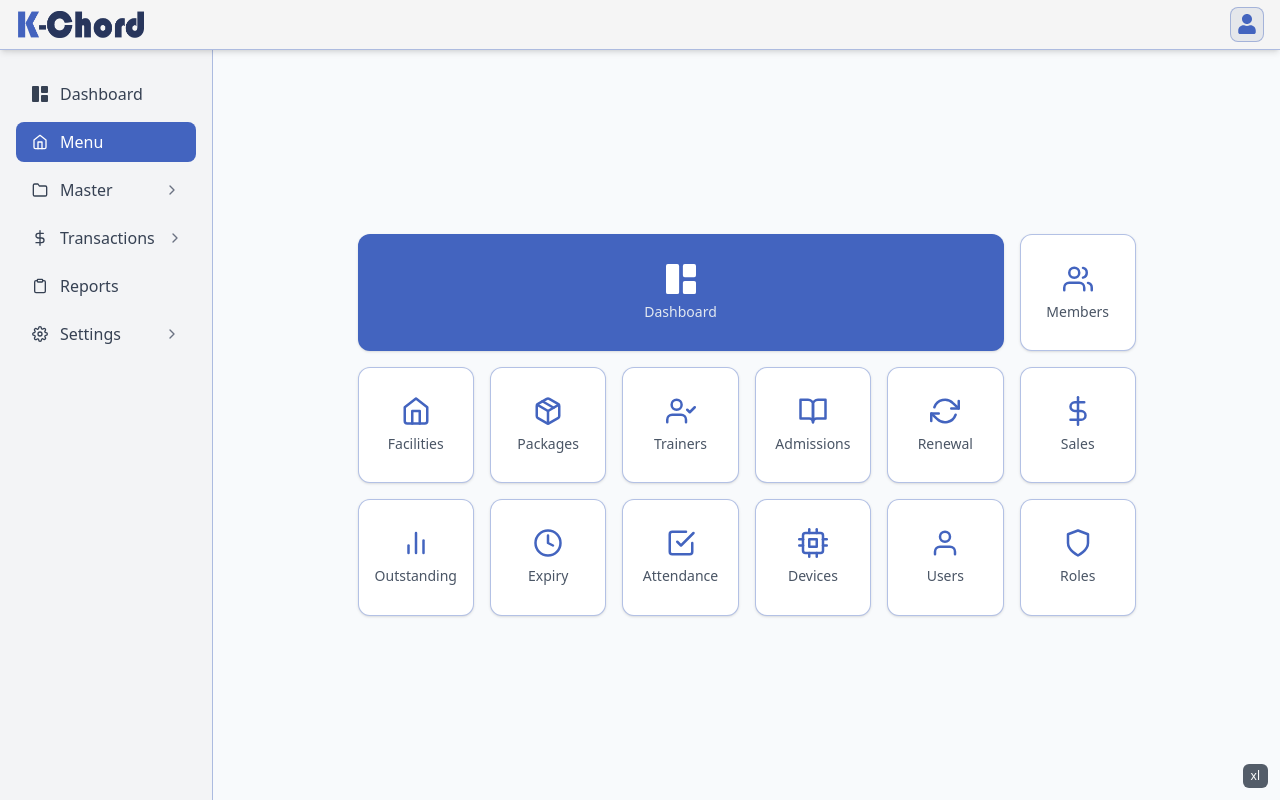
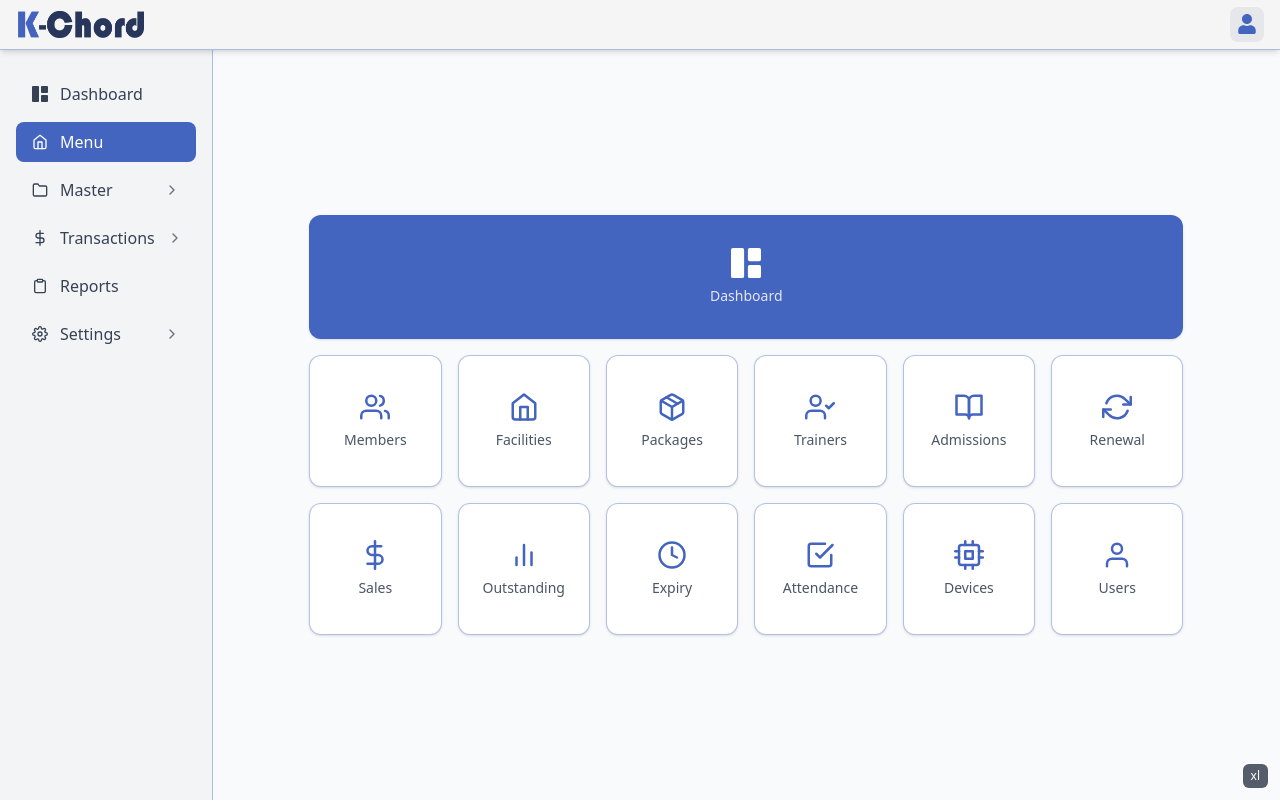
Before and after one commit to chiwantha/gym-20251011, a Next.js app: page /menu in a window 1280 px wide. Built offline with nearby package versions, Linux system fonts and the light colour scheme.

Commit message:
changed some paddings in menu titles ( tile btn component ) ad some padding in layout

```diff
--- a/src/app/layout.jsx
+++ b/src/app/layout.jsx
@@ -30,7 +30,7 @@ export default function RootLayout({ children }) {
           <Navbar />
           <div className="flex pt-[50px]">
             <Sidebar />
-            <div className=" bg-slate-50 w-full">{children}</div>
+            <div className=" bg-slate-50 w-full p-4">{children}</div>
           </div>
           <WidthShow />
         </SidebarProvider>
--- a/src/app/menu/page.jsx
+++ b/src/app/menu/page.jsx
@@ -35,13 +35,12 @@ const allMenuItems = [
   { title: "Attendance", icon: <FiCheckSquare />, path: "/reports/attendance" },
   { title: "Devices", icon: <FiCpu />, path: "/settings/devices" },
   { title: "Users", icon: <FiUser />, path: "/settings/users" },
-  { title: "Roles", icon: <FiShield />, path: "/settings/roles" },
 ];
 
 const Menu = () => {
   return (
     <div
-      className=" min-h-[calc(100vh-50px)] flex items-center justify-center
+      className=" min-h-[calc(100vh-82px)] flex items-center justify-center
       p-4"
     >
       <div className="grid grid-cols-2 sm:grid-cols-3 md:grid-cols-4 lg:grid-cols-6 gap-4 ">
@@ -52,7 +51,7 @@ const Menu = () => {
         rounded-xl border border-[#4364BF]/40 bg-[#4364BF] group-hover
        hover:border-[#4364BF]
         transition-all duration-200 shadow-sm hover:shadow-md
-        p-4 text-center cursor-pointer lg:col-span-5 md:col-span-3 sm:col-span-2"
+        p-8 text-center cursor-pointer lg:col-span-6 md:col-span-4 sm:col-span-3 col-span-2"
         >
           {/* Icon */}
           <div
--- a/src/components/button/menuTile/MenuTitle.jsx
+++ b/src/components/button/menuTile/MenuTitle.jsx
@@ -11,7 +11,7 @@ const MenuTitle = ({ btn }) => {
         rounded-xl border border-[#4364BF]/40 bg-white group-hover
         hover:bg-[#4364BF] hover:border-[#4364BF]
         transition-all duration-200 shadow-sm hover:shadow-md
-        p-4 text-center cursor-pointer aspect-square"
+        p-6 text-center cursor-pointer aspect-square"
       >
         {/* Icon */}
         <div
--- a/src/components/layout/navbar/navComponents/NavUser.jsx
+++ b/src/components/layout/navbar/navComponents/NavUser.jsx
@@ -11,7 +11,7 @@ const NavUser = () => {
           setIsOpen(!isOpen);
         }}
         className={`relative rounded-lg aspect-square h-full
-    border border-[#4364BF]/40 items-center justify-center
+     items-center justify-center
     transition-all duration-300 cursor-pointer
      flex  text-xl ${
        isOpen ? `bg-[#4364BF] text-slate-100` : `text-[#4364BF] bg-gray-200`
```
